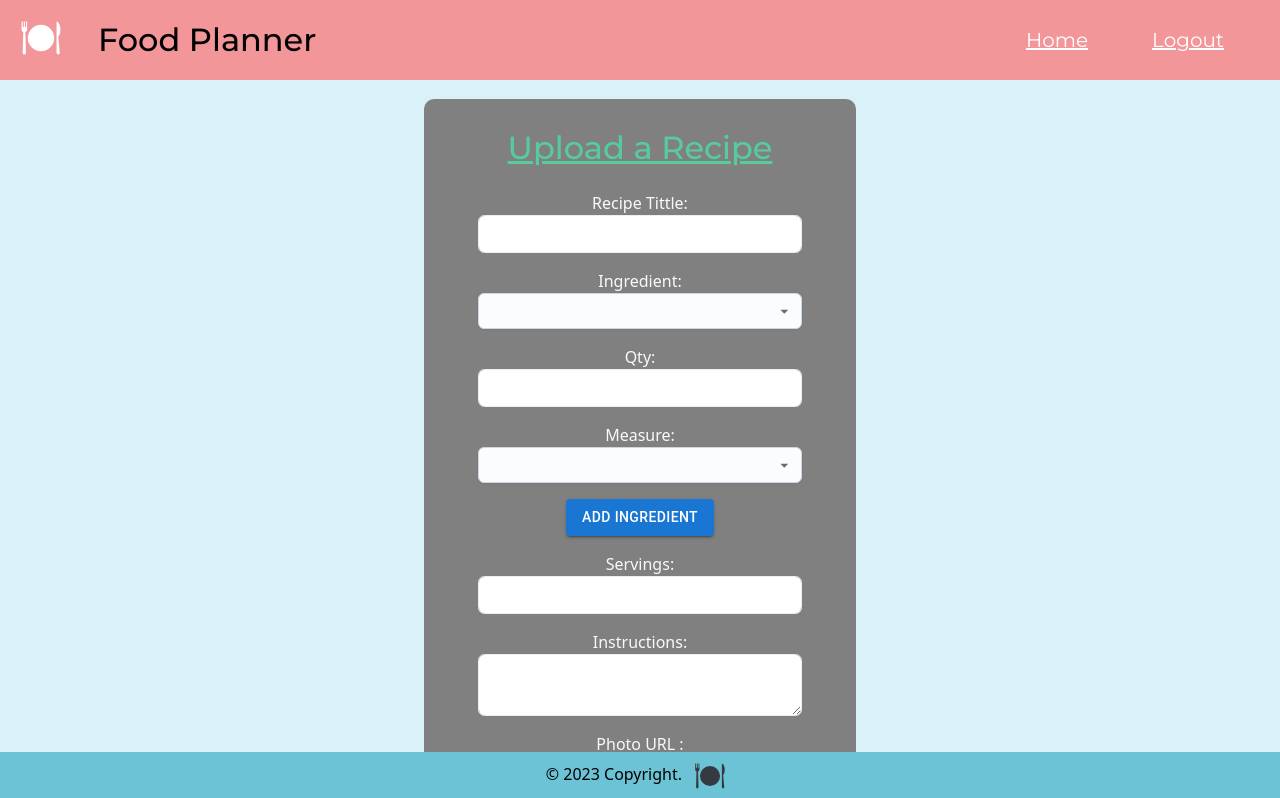
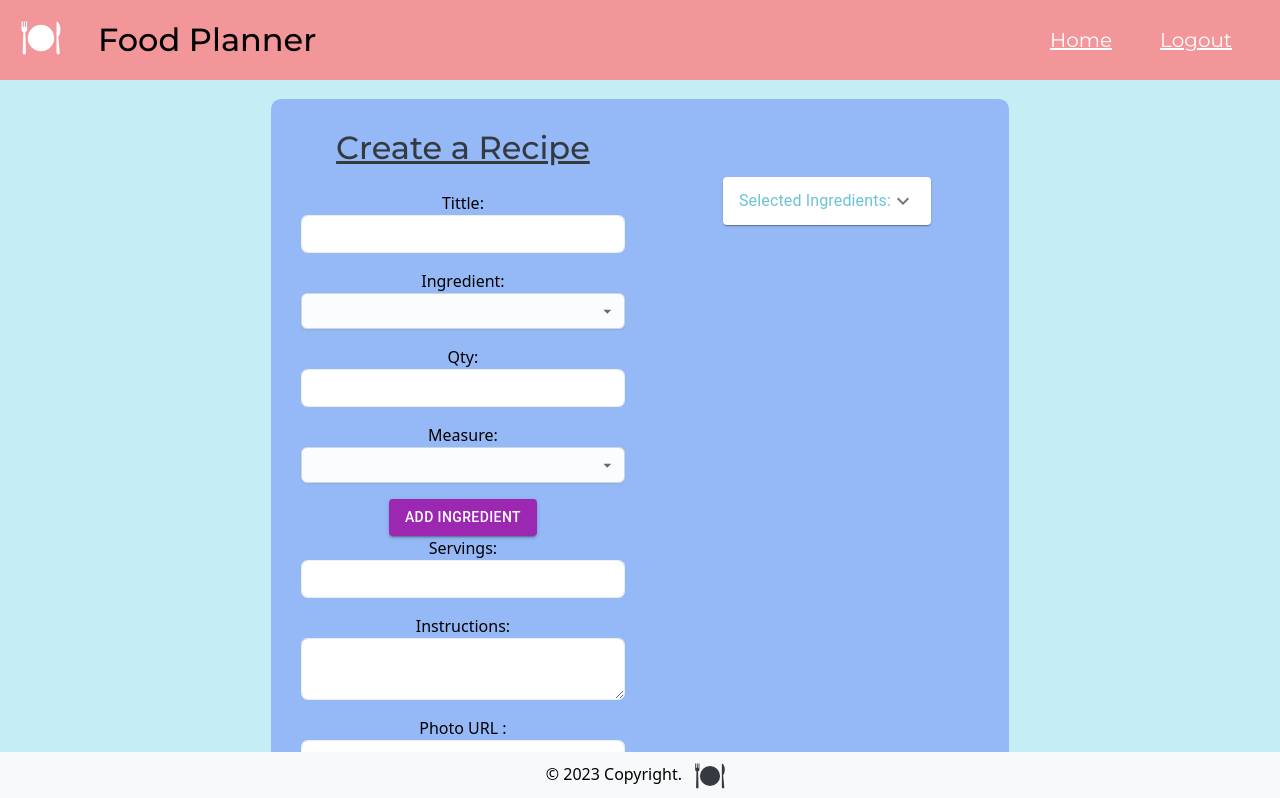
Before and after one commit to RhayzaC/Food_planner, a React (Vite) app in the folder client/: page /recipe/new in a window 1280 px wide. Shown: the top 798 px of the page. Built offline with nearby package versions, Linux system fonts and the light colour scheme.

Commit message:
update sept 15

```diff
--- a/client/src/App.css
+++ b/client/src/App.css
@@ -35,6 +35,7 @@
 
 .card {
   padding: 2em;
+  margin: 1.5px;
 }
 
 .read-the-docs {
@@ -47,4 +48,5 @@
   padding: 20px;
   margin-top: 50px;
   text-align: center;
+  background-color: rgb(148, 181, 241);
 }
--- a/client/src/Components/Footer.jsx
+++ b/client/src/Components/Footer.jsx
@@ -5,7 +5,7 @@ import { GiMeal } from 'react-icons/gi'; // Importa el icono desde react-icons
 
 export default function Footer() {
     return (
-        <footer className=' text-center text-black bg-info text-lg-left p-0 fixed-bottom mx-auto'>
+        <footer className=' text-center text-black bg-light text-lg-left p-0 fixed-bottom mx-auto'>
             <div className='text-center' >
                 &copy; {new Date().getFullYear()} Copyright.{' '}
                 <GiMeal size={40} className='text-dark p-1 m-1' />
--- a/client/src/Components/NavBar.jsx
+++ b/client/src/Components/NavBar.jsx
@@ -63,8 +63,8 @@ const NavBar = (props) => {
             {/* Link to HomePage */}
             {currentView !== "logRegPage" && currentView !== "homePage" && (
                 <Link
-                to="/"
-                className="nav-link text-white fs-5 mx-2 text-decoration-underline"
+                to="/recipe/"
+                className="nav-link text-white fs-5 text-decoration-underline"
                 >
                 Home
                 </Link>
@@ -72,7 +72,7 @@ const NavBar = (props) => {
             {/* Button for Logout */}
             {currentView !== "logRegPage" && currentView !== "homePage" && (
                 <button
-                className="btn nav-link text-white fs-5 mx-2 px-5 text-decoration-underline shadow-none"
+                className="btn nav-link text-white fs-5 px-5 text-decoration-underline shadow-none"
                 onClick={handleLogout}
                 >
                 Logout
--- a/client/src/Components/NewRecipe.component.jsx
+++ b/client/src/Components/NewRecipe.component.jsx
@@ -1,18 +1,18 @@
 import React, { useState } from 'react';
 import axios from 'axios';
-import { Container, TextField, Button } from '@mui/material';
-import { useNavigate} from 'react-router-dom';
+import { Container, TextField, Button, Accordion, AccordionSummary, AccordionDetails, Typography } from '@mui/material';
+import { useNavigate } from 'react-router-dom';
 import Autocomplete from '@mui/joy/Autocomplete';
+import ExpandMoreIcon from '@mui/icons-material/ExpandMore';
 import { Delete } from '@mui/icons-material'; // Importa el icono "Delete" de Material Icons
-
 
 function RecipeForm() {
     const [recipeData, setRecipeData] = useState({
         title: '',
         ingredients: '',
-        measure:'',
-        qty:'',
-        servings:'',
+        measure: '',
+        qty: '',
+        servings: '',
         instructions: '',
         photo: '',
         category: '',
@@ -20,12 +20,11 @@ function RecipeForm() {
 
     const navigate = useNavigate();
 
-//Ingredients List//
+    // Ingredients List//
     const [ingredientsList, setIngredientsList] = useState([]);
-    const [currentIngredient, setCurrentIngredient] = useState("");
-    const [currentQty, setCurrentQty] = useState("");
-    const [currentMeasure, setCurrentMeasure] = useState("");
-
+    const [currentIngredient, setCurrentIngredient] = useState('');
+    const [currentQty, setCurrentQty] = useState('');
+    const [currentMeasure, setCurrentMeasure] = useState('');
 
     const handleChange = (e) => {
         const { name, value } = e.target;
@@ -39,10 +38,11 @@ function RecipeForm() {
         measure: currentMeasure,
         };
         setIngredientsList([...ingredientsList, newIngredient]);
-            setCurrentIngredient("");
-            setCurrentQty("");
-            setCurrentMeasure("");
+        setCurrentIngredient('');
+        setCurrentQty('');
+        setCurrentMeasure('');
     };
+
     const handleRemoveIngredient = (indexToRemove) => {
         // Crea una nueva lista de ingredientes sin el elemento en el índice especificado.
         const newIngredientsList = ingredientsList.filter((_, index) => index !== indexToRemove);
@@ -62,13 +62,15 @@ function RecipeForm() {
         }
     };
 
+
     return (
-        <div style={{ margin: "20px", marginTop:"50px", borderRadius: "10px", backgroundColor: "grey", padding: "30px" }}>
         <Container>
-            <h2 className='text-success text-decoration-underline mb-4'>Upload a Recipe</h2>
+        <div style={{ display:'flex', margin: "20px", marginTop:"50px", borderRadius: "10px", backgroundColor: "#95b8f6", padding: "30px" }}>
+        <div style={{ marginRight: '50px' }}>
+            <h2 className='text-dark text-center text-decoration-underline mb-4'> Create a Recipe</h2>
             <form onSubmit={handleSubmit}>
                 <div className="mb-3">
-                <label className='text-light' htmlFor="title">Recipe Tittle:</label>
+                <label className='text-black' htmlFor="title"> Tittle:</label>
                 <input
                     type="text"
                     className='form-control'
@@ -80,7 +82,7 @@ function RecipeForm() {
                 />
                 </div>
                 <div className="mb-3">
-                    <label className='text-light' htmlFor="currentIngredient">Ingredient:</label>
+                    <label className='text-black' htmlFor="currentIngredient">Ingredient:</label>
                     <Autocomplete
                         id='currentIngredient'
                         name='currentIngredient'
@@ -93,7 +95,7 @@ function RecipeForm() {
                         />
                 </div>
                 <div className="mb-3">
-                <label className='text-light' htmlFor="currentQty">Qty:</label>
+                <label className='text-black' htmlFor="currentQty">Qty:</label>
                     <input
                         type="number"
                         className='form-control'
@@ -104,7 +106,7 @@ function RecipeForm() {
                     />
                 </div>
                 <div className="mb-3">
-                    <label className='text-light' htmlFor="currentMeasure">Measure:</label>
+                    <label className='text-black' htmlFor="currentMeasure">Measure:</label>
                     <Autocomplete
                         id='currentMeasure'
                         name='currentMeasure'
@@ -118,27 +120,13 @@ function RecipeForm() {
                 </div>
                     <Button
                     variant='contained'
-                    color='primary'
+                    color='secondary'
                             onClick={handleAddIngredient}
                         >
                         Add Ingredient
                     </Button>
-                {/*Ingredients map*/}
-                    <ul className='text-light'>
-                        {ingredientsList.map((ingredient, index) => (
-                            <li key={index}>
-                            {ingredient.qty} {ingredient.measure} {ingredient.ingredient}
-                            <span
-                                onClick={() => handleRemoveIngredient(index)}
-                                style={{ cursor: 'pointer', marginLeft: '5px', color: 'black' }}
-                            >
-                            <Delete />
-                            </span>
-                            </li>
-                        ))}
-                    </ul>
                 <div className="mb-3">
-                    <label className='text-light' htmlFor="servings">Servings:</label>
+                    <label className='text-black' htmlFor="servings">Servings:</label>
                         <input
                             type="number"
                             className='form-control'
@@ -150,7 +138,7 @@ function RecipeForm() {
                         />
                 </div>
                 <div className="mb-3">
-                <label className='text-light' htmlFor="instructions">Instructions:</label>
+                <label className='text-black' htmlFor="instructions">Instructions:</label>
                     <textarea
                         className='form-control'
                         id="instructions"
@@ -161,7 +149,7 @@ function RecipeForm() {
                     />
                 </div>
                 <div className="mb-3">
-                <label className='text-light' htmlFor="photo">Photo URL :</label>
+                <label className='text-black' htmlFor="photo">Photo URL :</label>
                     <input
                         type="text"
                         className='form-control'
@@ -173,7 +161,7 @@ function RecipeForm() {
                     />
                 </div>
                 <div className="mb-3">
-            <label className='text-light' htmlFor="category">Category:</label>
+            <label className='text-black' htmlFor="category">Category:</label>
                 <select
                     id="category"
                     name="category"
@@ -193,9 +181,36 @@ function RecipeForm() {
                 Save
             </button>
             </form>
+            </div>
+        <div  className='my-5 m-5' style={{ flex: 1 }}>
+        {/* Columna de la lista de ingredientes */}
+        <Accordion>
+            <AccordionSummary expandIcon={<ExpandMoreIcon />} aria-controls='ingredient-list-content' id='ingredient-list-header'>
+                <Typography className='text-info'>Selected Ingredients:</Typography>
+            </AccordionSummary>
+            <AccordionDetails>
+                <ul className='list-unstyled'>
+                {ingredientsList.map((ingredient, index) => (
+                    <li key={index} className='text-dark'>
+                    {ingredient.qty} {ingredient.measure} {ingredient.ingredient}
+                    <span
+                        onClick={() => handleRemoveIngredient(index)}
+                        style={{ cursor: 'pointer', marginLeft: '5px', color: 'red' }}
+                    >
+                        <Delete />
+                    </span>
+                    </li>
+                ))}
+                </ul>
+            </AccordionDetails>
+            </Accordion>
+                </div>
+                </div>
+
             </Container>
-        </div>
 
     );
 }
+
+
 export default RecipeForm;
--- a/client/src/View/WeeklyPlan.view.jsx
+++ b/client/src/View/WeeklyPlan.view.jsx
@@ -14,21 +14,22 @@ const RecipesUploadView = () => {
 
     return (
         <Layout>
-        <div className="">
-            <hr />
-            <div className="m-5">
-            <h1>Meal Planner</h1>
-            <div className="m-3" >
+        <div className="d-flex flex-column align-items-center">
+            <h1 className="text-dark text-decoration-underline">Meal Planner</h1>
+            <div className="m-3 text-dark" >
                 <label>
-                Select Meal Type:
-                <select value={selectedMealType} onChange={handleMealTypeChange}>
-                    <option value="Vegetarian">Vegetarian</option>
-                    <option value="Healthy">Healthy</option>
-                    <option value="Regular">Regular</option>
-                </select>
+                    Select Meal Type:
+                    <select className="m-2 bg-info text-black"
+                            value={selectedMealType}
+                            onChange={handleMealTypeChange}
+                    >
+                        <option value="Vegetarian">Vegetarian</option>
+                        <option value="Healthy">Healthy</option>
+                        <option value="Regular">Regular</option>
+                    </select>
                 </label>
             </div>
-            <div className= 'd-flex text-black ' style={{ width: '1250px' }}>
+            <div className= 'd-flex text-black' style={{ backgroundColor:'lightpink', width:'1325px' }}>
                 <FoodCard dayName="Monday" mealType={selectedMealType} />
                 <FoodCard dayName="Tuesday" mealType={selectedMealType} />
                 <FoodCard dayName="Wednesday" mealType={selectedMealType} />
@@ -37,10 +38,18 @@ const RecipesUploadView = () => {
                 <FoodCard dayName="Saturday" mealType={selectedMealType} />
                 <FoodCard dayName="Sunday" mealType={selectedMealType} />
             </div>
-            <div className="text-center">
+            <div class="d-flex text-center">
                 <Link
                 type="submit"
-                className="mt-4 px-4 btn btn-m btn-primary mx-auto"
+                class="mt-4 px-4 btn btn-m btn-info outline mx-2"
+                to={"/recipe/new/"}
+                >
+                Create Your Recipe
+                </Link>
+            <div class="d-flex text-center">
+                <Link
+                type="submit"
+                class="mt-4 px-4 btn btn-m btn-primary mx-2"
                 to={"/recipe/shoplist/"}
                 >
                 See shopping list
--- a/client/src/styles.css
+++ b/client/src/styles.css
@@ -1,4 +1,4 @@
 /* styles.css (o tu archivo CSS) */
 body {
-    background-color: #daf2f7; /* Cambia este color al que desees */
+    background-color: #c5edf5; /* Cambia este color al que desees */
 }
```
Lines whose indentation alone changed are shown as unchanged.
